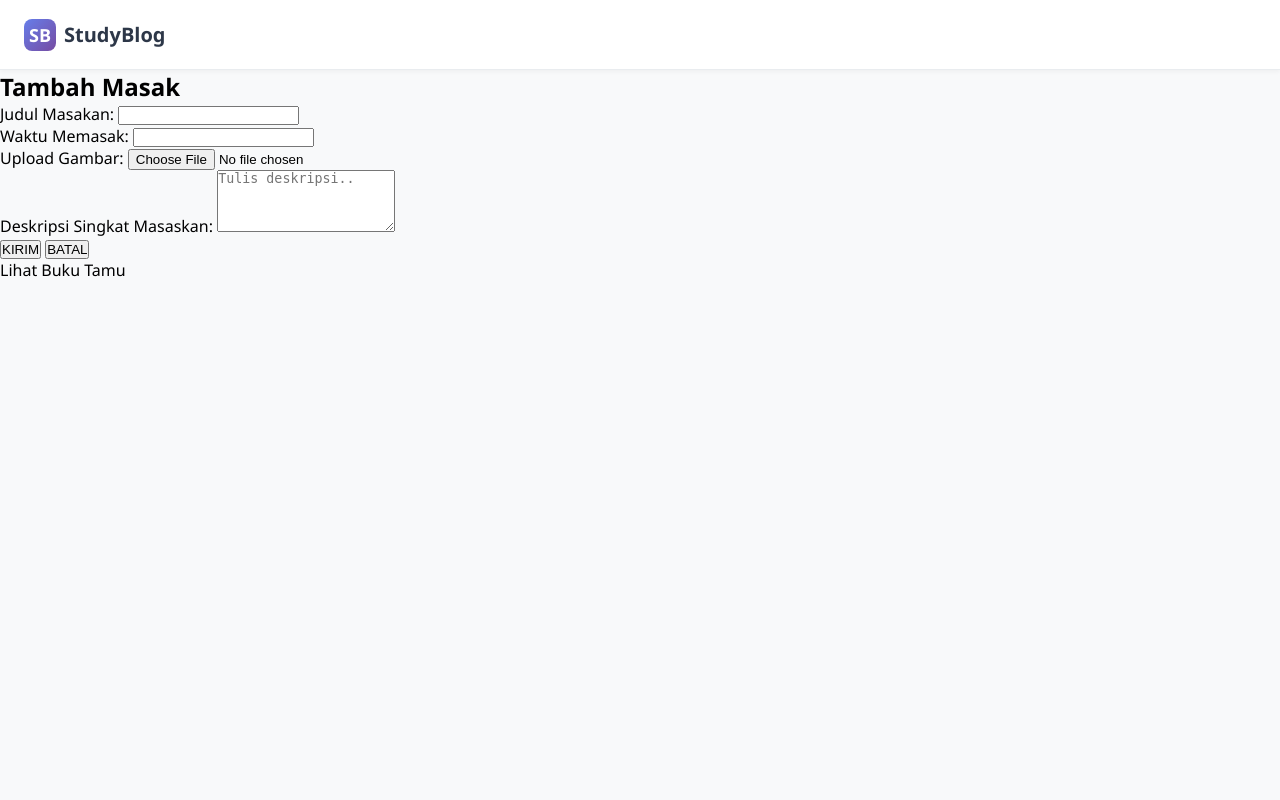
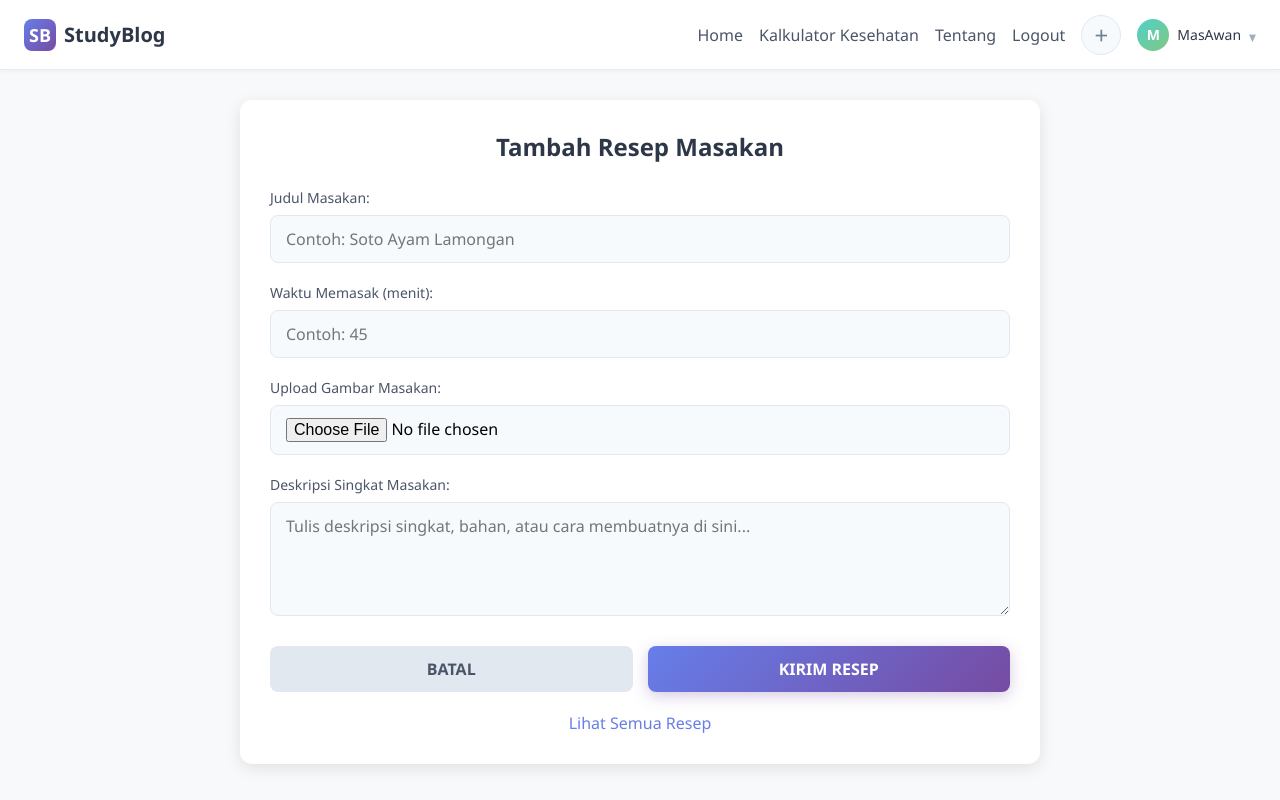
Before and after one commit to DinarAwan/WebMasak, a PHP site: page /tambahMasakan/tambah.php in a window 1280 px wide. Run offline with PHP 8.4, Linux system fonts and the light colour scheme.

Commit message:
fitur tambah masakan

```diff
--- a/css/halamanUtama.css
+++ b/css/halamanUtama.css
@@ -1,17 +1,16 @@
-
 * {
     margin: 0;
     padding: 0;
     box-sizing: border-box;
+    font-family: 'Segoe UI', Tahoma, Geneva, Verdana, sans-serif;
 }
 
-a{
+a {
     text-decoration: none;
-    color: black;
+    color: inherit;
 }
 
 body {
-    font-family: 'Segoe UI', Tahoma, Geneva, Verdana, sans-serif;
     background-color: #f8f9fa;
 }
 
@@ -54,16 +52,26 @@ body {
     font-weight: bold;
 }
 
-.navbar-center {
+.navbar-right {
     display: flex;
     align-items: center;
     gap: 16px;
 }
 
-.nav-icon {
+.navbar-right a {
+    font-weight: 500;
+    color: #4a5568;
+    transition: color 0.2s;
+}
+
+.navbar-right a:hover {
+    color: #667eea;
+}
+
+.notification-icon {
     width: 40px;
     height: 40px;
-    border-radius: 8px;
+    border-radius: 50%;
     background-color: #f7fafc;
     border: 1px solid #e2e8f0;
     display: flex;
@@ -74,52 +82,28 @@ body {
     transition: all 0.2s;
 }
 
-.nav-icon:hover {
-    background-color: #edf2f7;
-    color: #4a5568;
-}
-
-.nav-icon.active {
-    background-color: #667eea;
-    color: white;
-    border-color: #667eea;
-}
-
-.navbar-right {
-    display: flex;
-    align-items: center;
-    gap: 16px;
-}
-
-.notification-icon {
-    width: 40px;
-    height: 40px;
-    border-radius: 8px;
-    background-color: #f7fafc;
-    border: 1px solid #e2e8f0;
-    display: flex;
-    align-items: center;
-    justify-content: center;
-    color: #718096;
-    cursor: pointer;
-    transition: all 0.2s;
-    position: relative;
-}
-
 .notification-icon:hover {
     background-color: #edf2f7;
     color: #4a5568;
 }
 
-.notification-dot {
-    position: absolute;
-    top: -2px;
-    right: -2px;
-    width: 8px;
-    height: 8px;
-    background-color: #f56565;
-    border-radius: 50%;
-    border: 2px solid white;
+/* Style untuk ikon + agar lebih rapi */
+.notification-icon h1 {
+    font-size: 24px;
+    font-weight: 300;
+    margin: 0;
+    padding: 0;
+    line-height: 1;
+    color: #718096;
+}
+
+.notification-icon:hover h1 {
+    color: #4a5568;
+}
+
+.icon-search::before {
+    content: "🔍";
+    font-size: 16px;
 }
 
 .user-profile {
@@ -127,13 +111,6 @@ body {
     align-items: center;
     gap: 8px;
     cursor: pointer;
-    padding: 8px 12px;
-    border-radius: 8px;
-    transition: all 0.2s;
-}
-
-.user-profile:hover {
-    background-color: #f7fafc;
 }
 
 .user-avatar {
@@ -155,46 +132,10 @@ body {
     color: #2d3748;
 }
 
-.dropdown-arrow {
-    width: 16px;
-    height: 16px;
-    color: #a0aec0;
-}
-
-/* Icons using CSS shapes */
-.icon-mail::before {
-    content: "✉";
-    font-size: 16px;
-}
-
-.icon-export::before {
-    content: "↗";
-    font-size: 16px;
-}
-
-.icon-check::before {
-    content: "✓";
-    font-size: 16px;
-}
-
-.icon-settings::before {
-    content: "⚙";
-    font-size: 16px;
-}
-
-.icon-bell::before {
-    content: "🔔";
-    font-size: 16px;
-}
-
-.icon-search::before {
-    content: "🔍";
-    font-size: 16px;
-}
-
 .dropdown-arrow::before {
     content: "▼";
     font-size: 10px;
+    color: #a0aec0;
 }
 
 /* Content Area */
@@ -290,56 +217,130 @@ body {
 .recipe-description {
     font-size: 14px;
     color: #718096;
-    margin-bottom: 12px;
     line-height: 1.5;
+    margin-bottom: 16px;
+    flex-grow: 1;
 }
 
 .recipe-meta {
     display: flex;
     justify-content: space-between;
     align-items: center;
-    font-size: 12px;
+    font-size: 13px;
     color: #a0aec0;
+    border-top: 1px solid #e9ecef;
+    padding-top: 12px;
 }
 
-.recipe-rating {
+.recipe-rating, .recipe-time {
     display: flex;
     align-items: center;
-    gap: 4px;
+    gap: 6px;
 }
 
 .stars {
-    color: #fbb6ce;
+    color: #ffc107;
+    font-size: 14px;
 }
 
-.recipe-time {
-    display: flex;
-    align-items: center;
-    gap: 4px;
+/* Form Styles */
+.form-container-wrapper {
+    max-width: 800px;
+    margin: 30px auto;
+    background: white;
+    border-radius: 12px;
+    padding: 30px;
+    box-shadow: 0 4px 16px rgba(0,0,0,0.1);
 }
 
-/* Pastikan navbar dapat menampung item di kiri dan kanan */
-.navbar {
-    display: flex;
-    justify-content: space-between;
-    align-items: center;
+.form-container-wrapper h2 {
+    text-align: center;
+    color: #2d3748;
+    font-size: 24px;
+    margin-bottom: 25px;
+    font-weight: 600;
 }
 
-/* Sembunyikan kelas navbar-center jika masih ada */
-.navbar-center {
-    display: none;
+.form-group {
+    margin-bottom: 20px;
 }
 
-/* Atur tata letak untuk semua item di sisi kanan */
-.navbar-right {
-    display: flex;
-    align-items: center;
-    gap: 20px; /* Memberi jarak antar item */
+.form-group label {
+    display: block;
+    margin-bottom: 8px;
+    color: #4a5568;
+    font-weight: 500;
+    font-size: 14px;
 }
 
-/* Pastikan link di navbar kanan terlihat bagus */
-.navbar-right a {
-    text-decoration: none;
-    color: #333; /* Warna teks gelap */
+.form-group input[type="text"],
+.form-group input[type="number"],
+.form-group input[type="file"],
+.form-group textarea {
+    width: 100%;
+    padding: 12px 15px;
+    border: 1px solid #e2e8f0;
+    border-radius: 8px;
+    font-size: 16px;
+    background: #f7fafc;
+    transition: border-color 0.2s, box-shadow 0.2s;
+}
+
+.form-group input:focus,
+.form-group textarea:focus {
+    outline: none;
+    border-color: #667eea;
+    background: white;
+    box-shadow: 0 0 0 3px rgba(102, 126, 234, 0.2);
+}
+
+.form-group textarea {
+    resize: vertical;
+    min-height: 100px;
+}
+
+.button-group {
+    margin-top: 25px;
+    display: flex;
+    gap: 15px;
+}
+
+.button-group button {
+    width: 100%;
+    padding: 12px;
+    border: none;
+    border-radius: 8px;
+    font-size: 16px;
+    font-weight: 600;
+    cursor: pointer;
+    transition: transform 0.2s, box-shadow 0.2s;
+}
+
+.button-group button:hover {
+    transform: translateY(-2px);
+}
+
+.kirim {
+    background: linear-gradient(135deg, #667eea 0%, #764ba2 100%);
+    color: white;
+    box-shadow: 0 4px 15px rgba(118, 75, 162, 0.3);
+}
+
+.batal {
+    background-color: #e2e8f0;
+    color: #4a5568;
+}
+
+.batal:hover {
+     background-color: #cbd5e0;
+}
+
+.link-container {
+    text-align: center;
+    margin-top: 20px;
+}
+
+.view-link {
+    color: #667eea;
     font-weight: 500;
 }
--- a/tambahMasakan/dataMasakan.txt
+++ b/tambahMasakan/dataMasakan.txt
@@ -5,3 +5,4 @@ komputer|222|12345|1751895773_a2495e9e524ec8ddf9a610174c574342.jpg
 mouse|111|iukyjthgrf|1751895814_b424659a6041e3a6dfa44621cf8a961a.jpg
 aqua|11|bikin sendiri|1751895894_4f73a4ef9d9949533c208e0c55bd67bb.jpg
 Nasi Lemak ga enak|111|12345|1751900561_b69f4273b4768fe6827c76360b970469.jpg
+biji BIJIAN|10|inilohh makanan ter enak|1751982925_47-D184-Dikyalfiansyah.png
--- a/tambahMasakan/tambah.php
+++ b/tambahMasakan/tambah.php
@@ -3,9 +3,8 @@
 <head>
     <meta charset="UTF-8">
     <meta name="viewport" content="width=device-width, initial-scale=1.0">
-    <title>Cleopatra Navbar</title>
+    <title>Tambah Resep - StudyBlog</title>
     <link rel="stylesheet" href="../css/halamanUtama.css">
-
 </head>
 <body>
     <nav class="navbar">
@@ -16,19 +15,14 @@
             </div>
         </div>
 
-        <div class="navbar-center">
+        <div class="navbar-right">
             <a href="../login_sukses.php">Home</a>
-            <a href="../programDiet/diet.php">Program Diet</a>
-            <a href="../programBulking/bulking.php">Program Bulking</a>
-            <a href="../about/about.php">About</a>
+            <a href="../health_program.php">Kalkulator Kesehatan</a>
+            <a href="../about/about.php">Tentang</a>
             <a href="../SignUp_LogIn_Form.php" class="btn-back">Logout</a>
-        <!-- </div>
-
-        <div class="navbar-right"> -->
-            <div class="notification-icon icon-bell">
-                <div class="notification-dot"></div>
-            </div>
-            <div class="notification-icon icon-search"></div>
+            <a href="tambah.php"><div class="notification-icon">
+                <h1>+</h1>
+            </div></a>
             <div class="user-profile">
                 <div class="user-avatar">M</div>
                 <span class="user-name">MasAwan</span>
@@ -37,41 +31,39 @@
         </div>
     </nav>
 
-
-    <div class="container">
+    <div class="form-container-wrapper">
         <div class="form-container">
-            <h2>Tambah Masak</h2>
+            <h2>Tambah Resep Masakan</h2>
             <form method="post" action="simpan.php" enctype="multipart/form-data">
                 <div class="form-group">
                     <label for="namaMasakan">Judul Masakan:</label>
-                    <input type="text" id="nama" name="namaMasakan" required>
+                    <input type="text" id="namaMasakan" name="namaMasakan" placeholder="Contoh: Soto Ayam Lamongan" required>
                 </div>
 
                 <div class="form-group">
-                    <label for="waktuMasak">Waktu Memasak:</label>
-                    <input type="number" id="alamat" name="waktuMasak" required>
+                    <label for="waktuMasak">Waktu Memasak (menit):</label>
+                    <input type="number" id="waktuMasak" name="waktuMasak" placeholder="Contoh: 45" required>
                 </div>
 
                 <div class="form-group">
-                    <label for="uploadGambar">Upload Gambar:</label>
-                    <input type="file" id="upload_buku" name="uploadGambar" accept=".pdf,.jpg,.jpeg,.png,.gif,.doc,.docx">
+                    <label for="uploadGambar">Upload Gambar Masakan:</label>
+                    <input type="file" id="uploadGambar" name="uploadGambar" accept=".jpg,.jpeg,.png,.gif">
                 </div>
 
                 <div class="form-group">
-                    <label for="deskripsiMasakan">Deskripsi Singkat Masaskan:</label>
-                    <textarea id="deskripsi_buku" name="deskripsiMasakan" rows="4" placeholder="Tulis deskripsi.." required></textarea>
+                    <label for="deskripsiMasakan">Deskripsi Singkat Masakan:</label>
+                    <textarea id="deskripsiMasakan" name="deskripsiMasakan" rows="4" placeholder="Tulis deskripsi singkat, bahan, atau cara membuatnya di sini..." required></textarea>
                 </div>
 
                 <div class="button-group">
-                    <button type="submit" class="kirim">KIRIM</button>
                     <button type="reset" class="batal">BATAL</button>
+                    <button type="submit" class="kirim">KIRIM RESEP</button>
                 </div>
             </form>
-
-
         </div>
         <div class="link-container">
-            <a href="lihat_buku.php" class="view-link">Lihat Buku Tamu</a>
+            <a href="lihat_buku.php" class="view-link">Lihat Semua Resep</a>
         </div>
+    </div>
 </body>
 </html>
```
Also changed, not shown: other parts of css/halamanUtama.css (+23 -38 lines), login_sukses.php (+58 -84 lines), tambahMasakan/uploads/1751982925_47-D184-Dikyalfiansyah.png (added).
